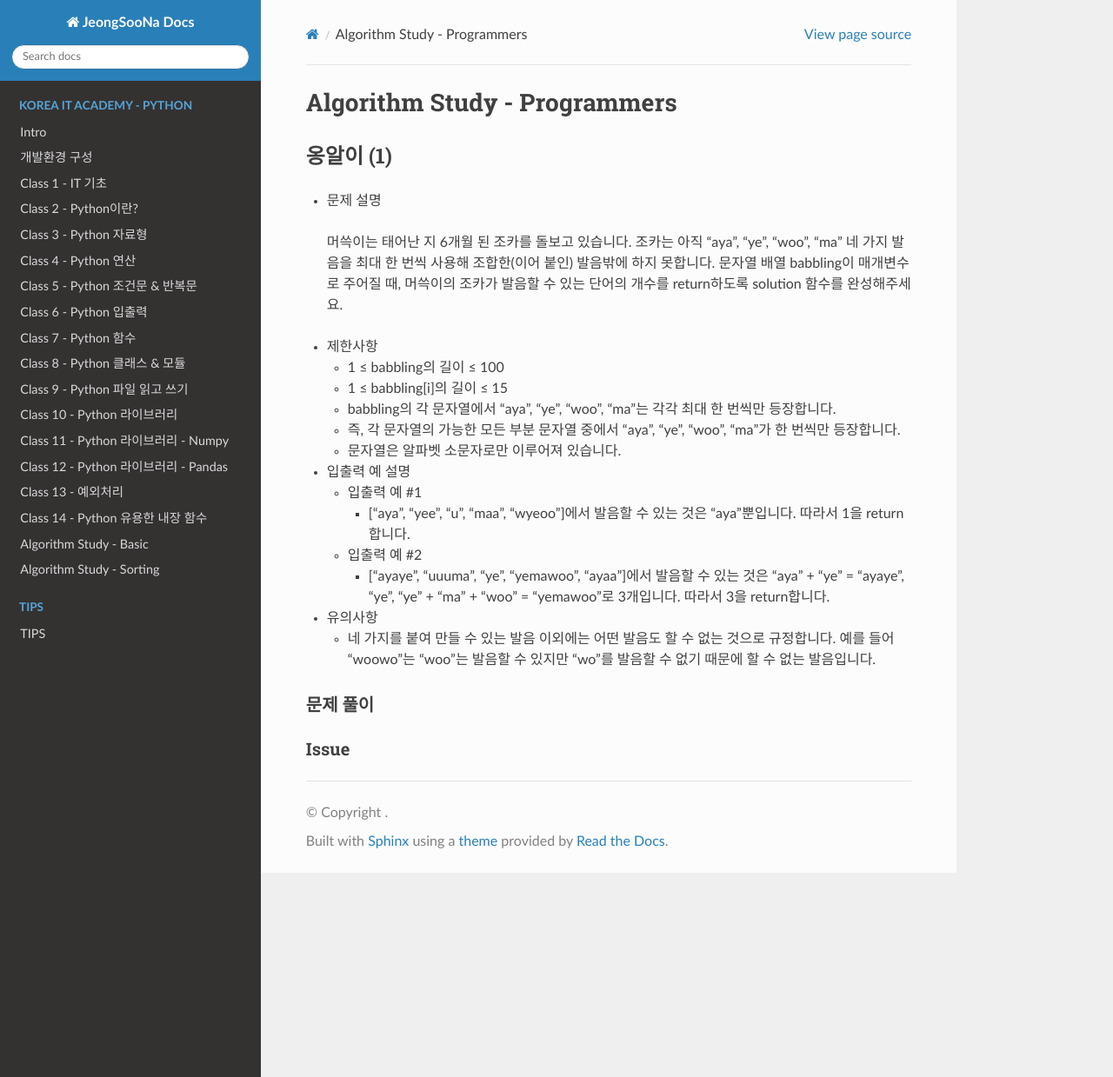
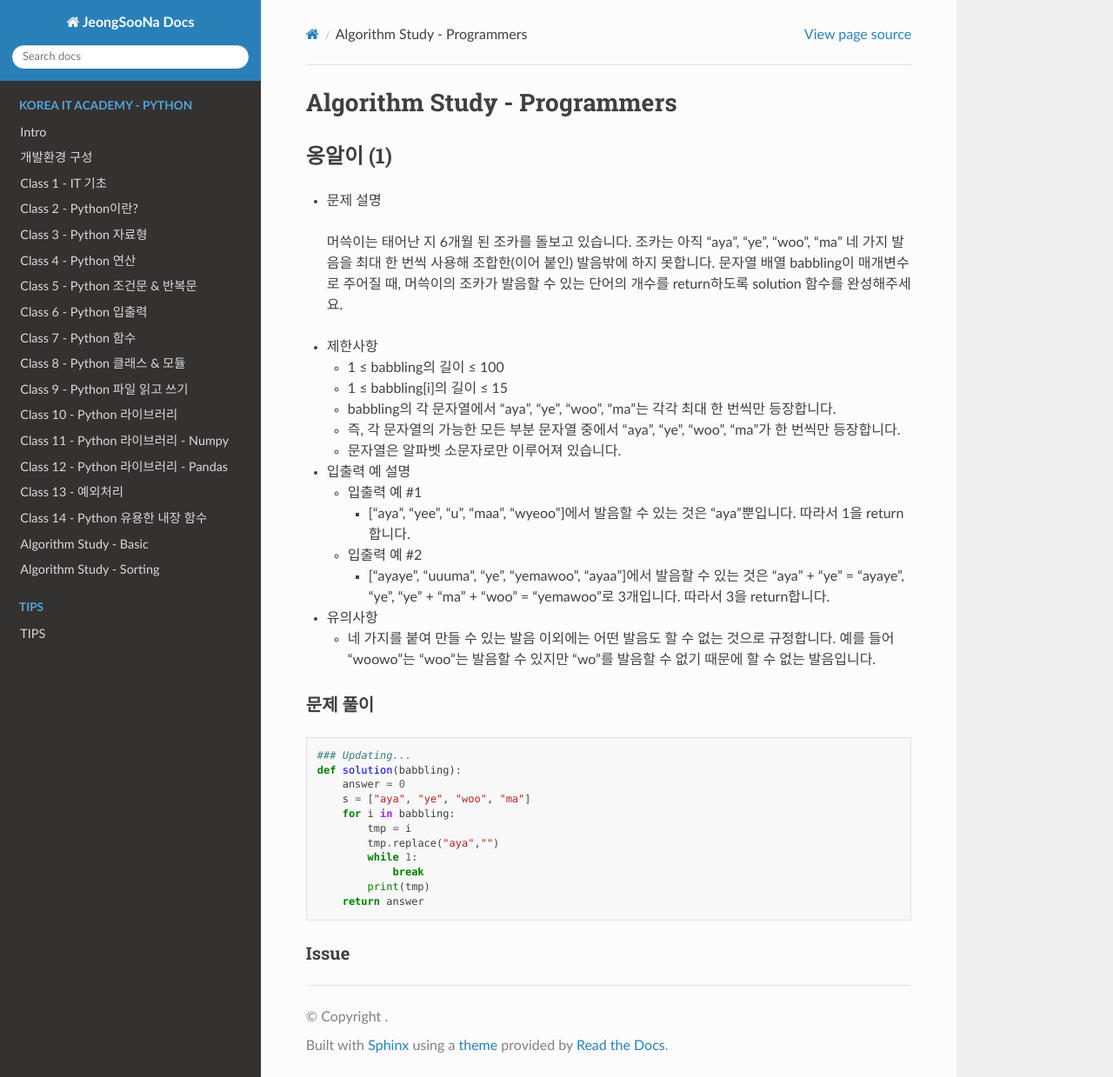
Before and after one commit to JeongSooNa/JeongSooNa-Docs, a Sphinx documentation site: the page built from docs/Korea_IT_Academy-Python/Algorithm_study-Programmers.md, in a window 1280 px wide and 1239 px high. Shown: the whole window at 87% size. Built offline with Sphinx 7.4.7 and the Read the Docs theme 3.1.0, drawn with Linux system fonts in a browser that asks for light colours.

Commit message:
update docs

````diff
--- a/docs/Korea_IT_Academy-Python/Algorithm_study-Programmers.md
+++ b/docs/Korea_IT_Academy-Python/Algorithm_study-Programmers.md
@@ -21,6 +21,19 @@
 
 #### 문제 풀이
 
+```py
+### Updating...
+def solution(babbling):
+    answer = 0
+    s = ["aya", "ye", "woo", "ma"]
+    for i in babbling:
+        tmp = i
+        tmp.replace("aya","")
+        while 1:
+            break
+        print(tmp)
+    return answer
+```
 
 #### Issue
 
````
